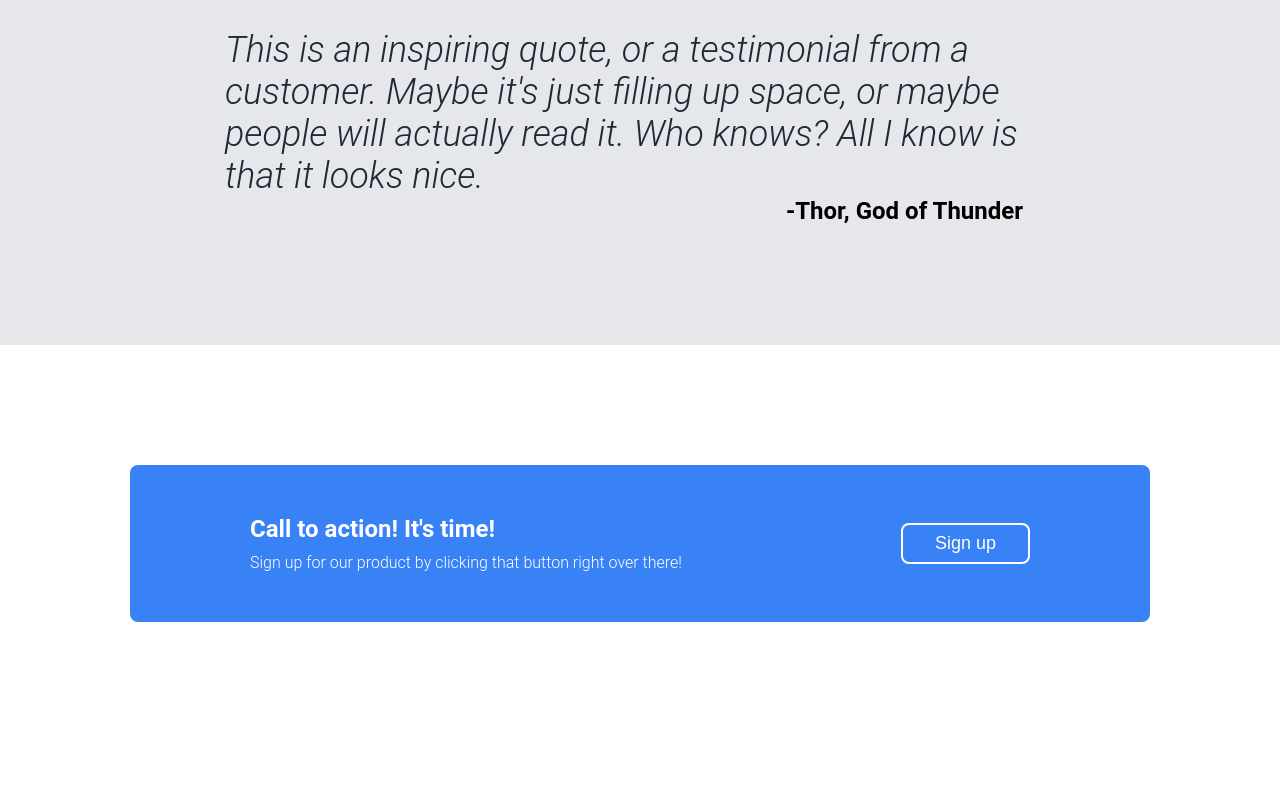
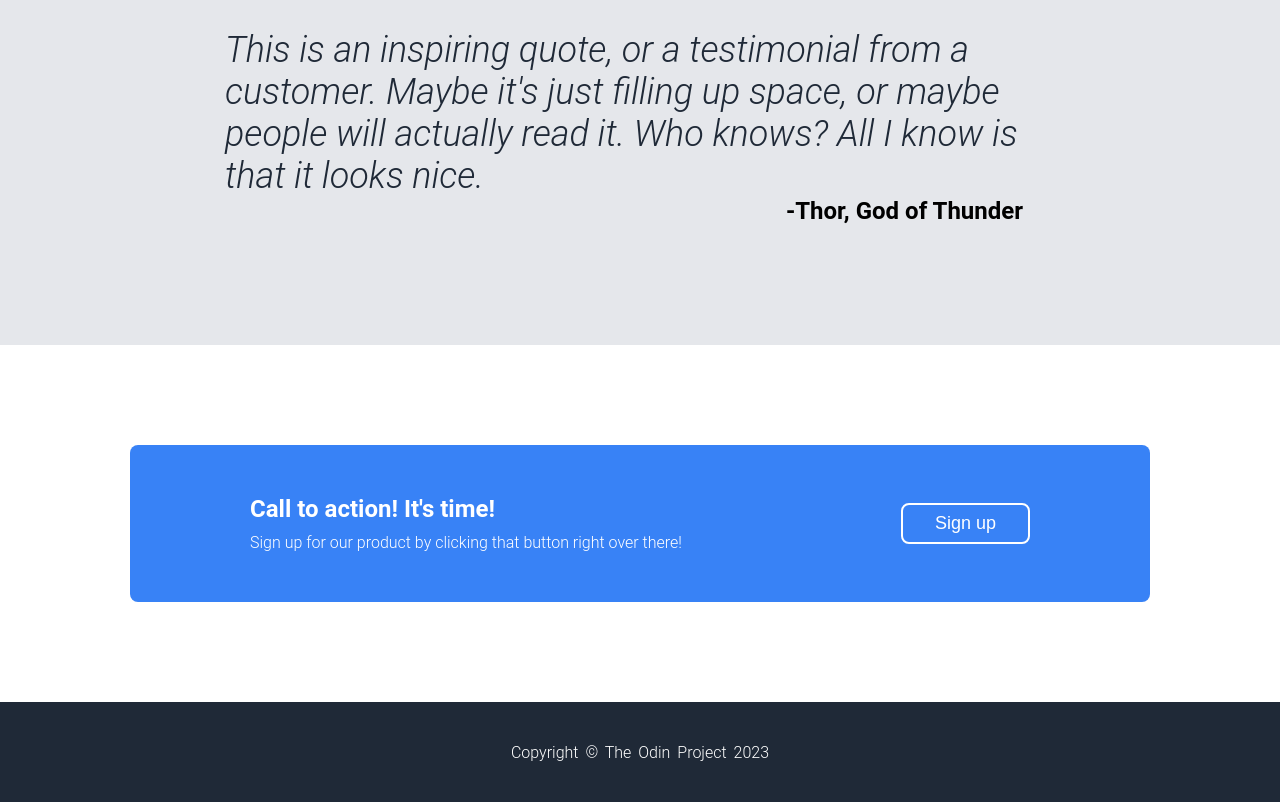
Before and after one commit to Huang-Xiaosheng/landing-page, a plain HTML site: page index.html in a window 1280 px wide. Shown: the part 1144-1946 px from the top of the page. Before the commit the page ends 1886 px from the top, so only its background shows below. Drawn offline with Linux system fonts and the light colour scheme.

Commit message:
Finish footer section

```diff
--- a/index.html
+++ b/index.html
@@ -68,6 +68,8 @@
     </div>
     <button>Sign up</button>
   </section>
-  <footer></footer>
+  <footer>
+    Copyright &copy; The Odin Project 2023
+  </footer>
 </body>
 </html>
--- a/style.css
+++ b/style.css
@@ -135,7 +135,7 @@ button {
 .call-to-action {
   width: 1020px;
   box-sizing: border-box;
-  margin: 120px auto;
+  margin: 100px auto;
   display: flex;
   align-items: center;
   padding: 50px 120px;
@@ -152,3 +152,13 @@ button {
   border: 2px solid white;
   flex-shrink: 0;
 }
+
+footer {
+  color: white;
+  height: 100px;
+  display: flex;
+  justify-content: center;
+  align-items: center;
+  word-spacing: 3px;
+  font-weight: 300;
+}
```
